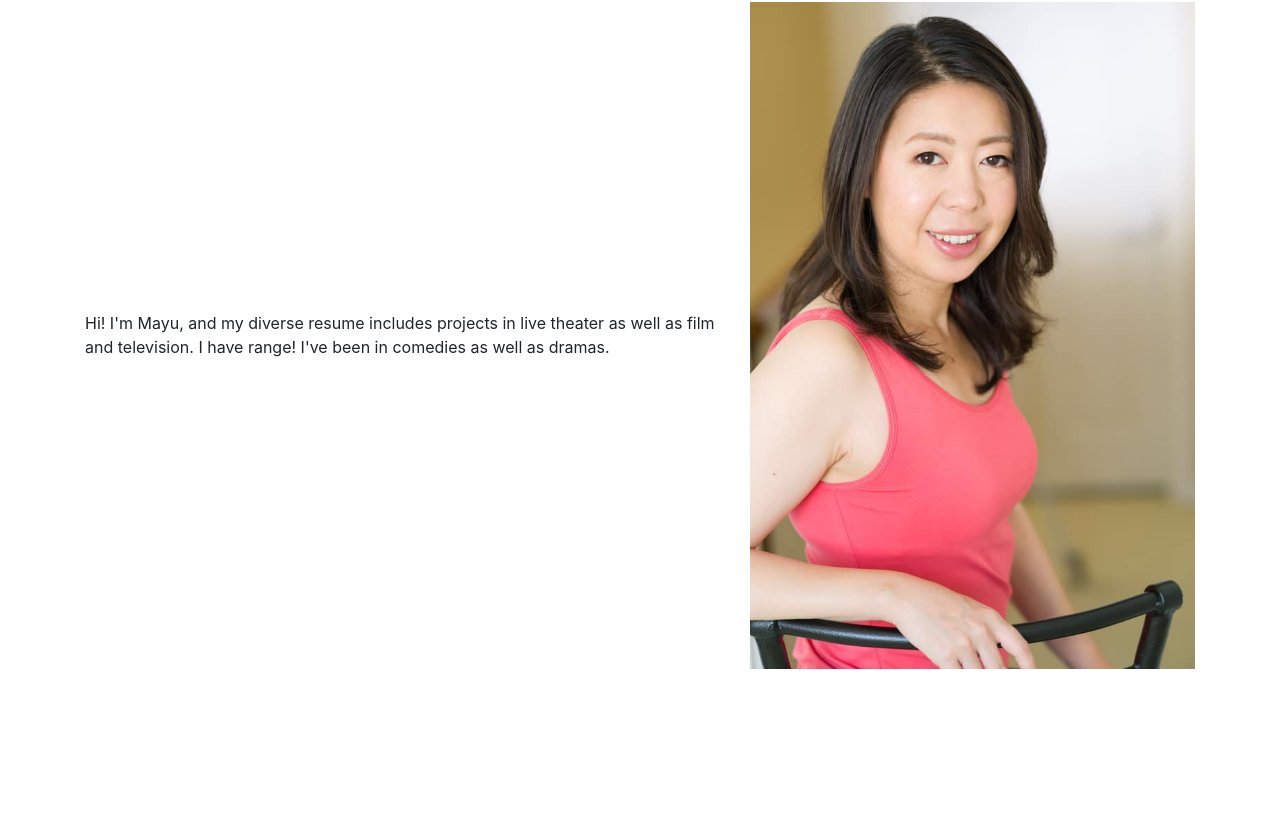
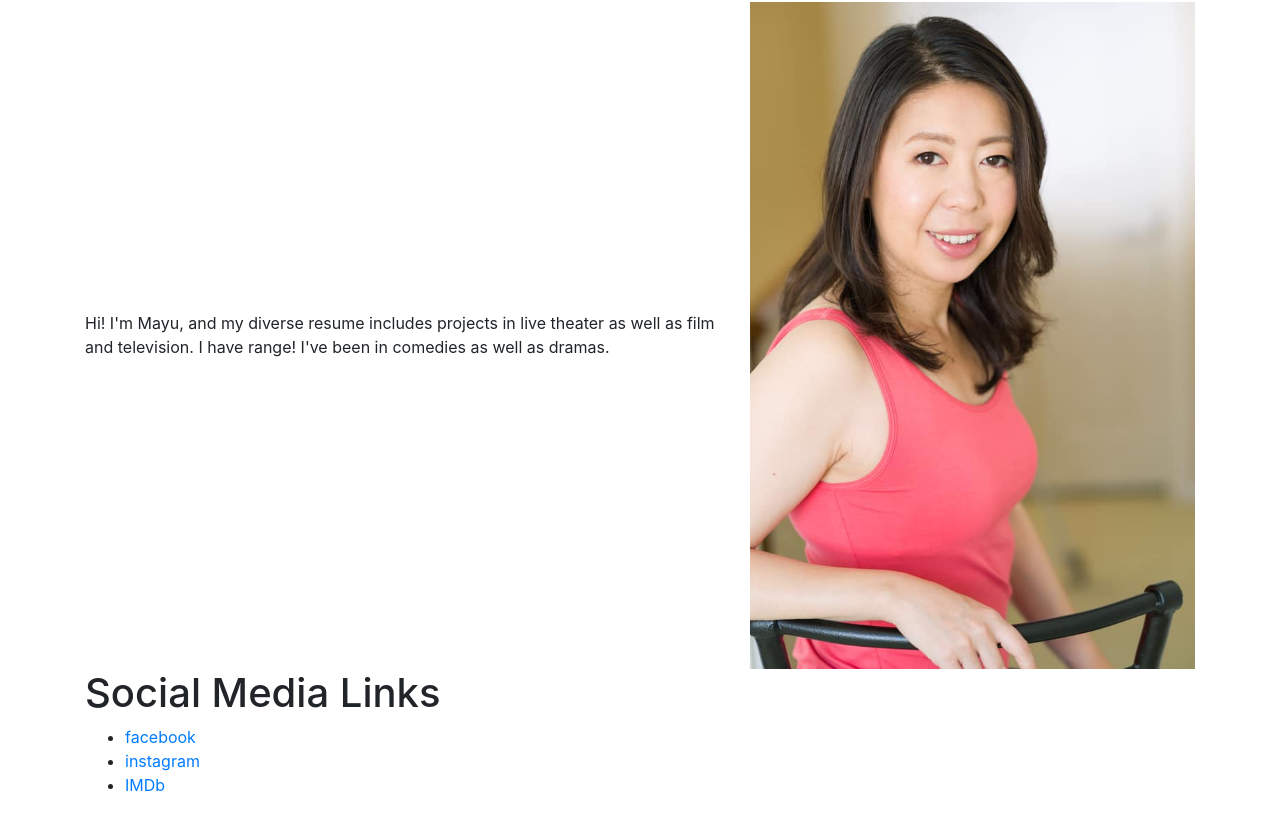
Before and after one commit to vtranwd/mayu_hp, a plain HTML site: page index.html in a window 1280 px wide. Shown: the part 653-1466 px from the top of the page. Before the commit the page ends 1322 px from the top, so only its background shows below. Drawn offline with nearby package versions, Linux system fonts and the light colour scheme.

Commit message:
added social items

```diff
--- a/index.html
+++ b/index.html
@@ -62,6 +62,23 @@
       </div>
     </div>
 
+    <div class="container">
+        <div>
+            <h1>Social Media Links</h1>
+            <ul class="socialbar">
+              <li class="social-link">
+                <a class="social-icon" href="https://www.facebook.com">facebook</a>
+              </li>
+              <li class="social-link">
+                <a class="social-icon" href="https://www.instagram.com/mayu.cho23/">instagram</a>
+              </li>
+              <li class="social-link">
+                <a class="social-icon" href="https://www.imdb.com/name/nm6919155/">IMDb</a>
+              </li>
+            </ul>
+        </div>
+    </div>
+
 
 
     <!-- Optional JavaScript -->
```
